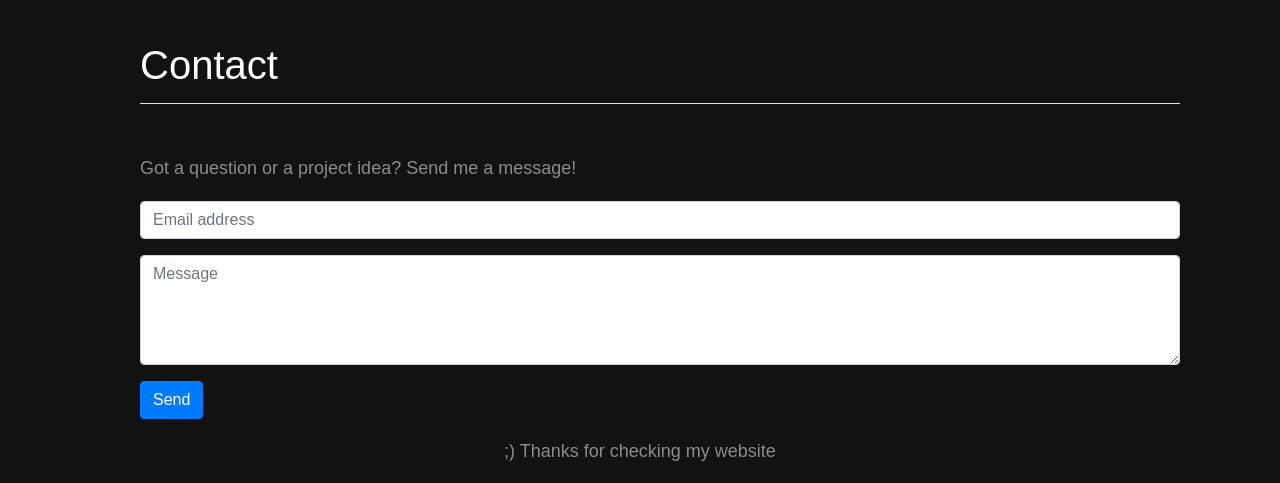
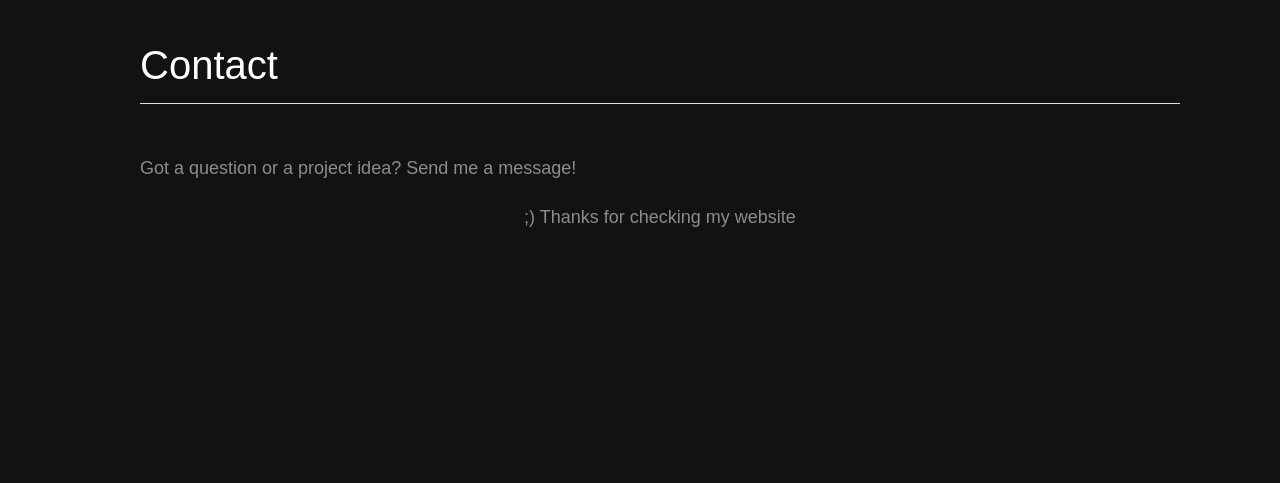
Before and after one commit to sam5epi0l/sam5epi0l.github.io, a plain HTML site: page index.html in a window 1280 px wide. Shown: the part 1252-1735 px from the top of the page. After the commit the page ends 1501 px from the top, so only its background shows below. Drawn offline with nearby package versions, Linux system fonts and the light colour scheme.

Commit message:
Update index.html

```diff
--- a/index.html
+++ b/index.html
@@ -266,30 +266,6 @@
 
           </div>
 
-          <div class="form-group">
-
-                <input class="form-control" type="email" id="email" placeholder="Email address" required>
-
-              </div>
-
-              <div class="form-group">
-
-                <textarea class="form-control" rows="4" id="message" placeholder="Message" required></textarea>
-
-              </div>
-
-
-
-
-
-              <button class="btn btn-primary" id="send">Send</button>
-
-              <div id="response"></div>
-
-            </div>
-
-          </div>
-
         </div>
 
       </div>
@@ -322,9 +298,6 @@
 
   <script src="./js/spinner.js"></script>
 
-  <script src="./js/webhook.js"></script>
-
-  <script src="./js/nowPlaying.js"></script>
 
   <script src="./js/cvMode.js"></script>
 
```
